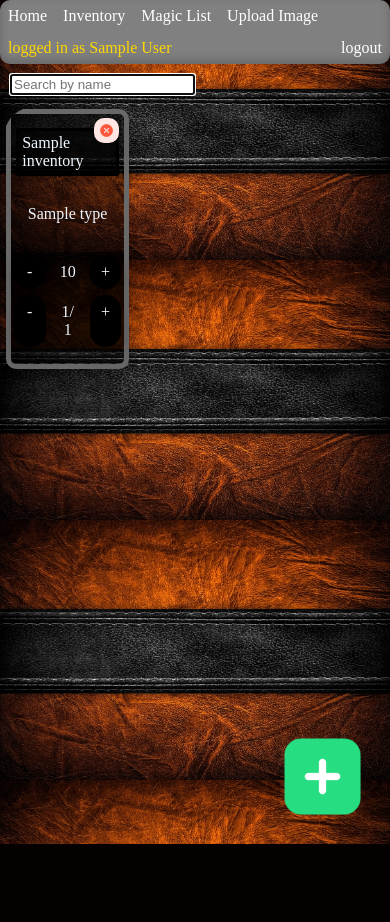
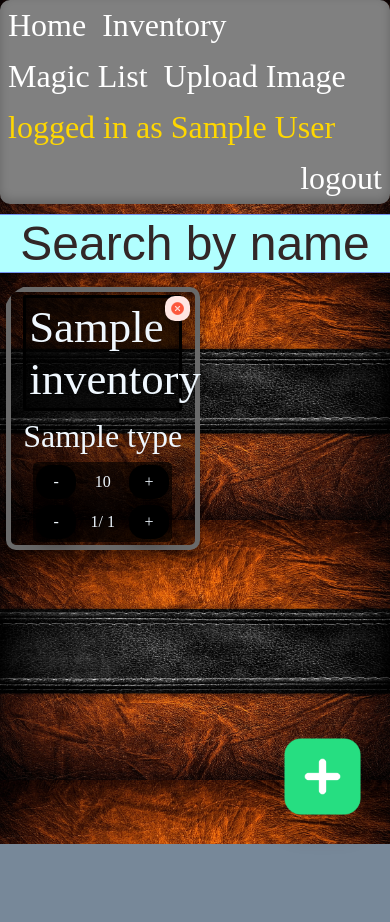
Before and after one commit to jakubovnik/KDnD-panel, a PHP site: page /inventory.php in a window 390 px wide; the page is wider, and only the part inside the window is pictured. Before the commit the page ends 844 px from the top of that part, so only its background shows below. Run offline with PHP 8.4, Linux system fonts and the light colour scheme; the visitor is signed in with stand-in values (Sample User, id 1); tables that the repository leaves empty hold one stand-in row (values such as "Sample post").

Commit message:
improved css for phones (but still very wip), added default.js (where message and other script stuff is) and improved some php code

```diff
--- /dev/null
+++ b/www/default.js
@@ -0,0 +1,26 @@
+/* <script src="default.js"></script> */
+
+const message = document.getElementById("message");
+
+var message_timeout = setTimeout(() => {message.style.display = "none";}, 2000);
+function display_message(new_message, type=0, time=2000){
+    clearTimeout(message_timeout);
+    message.style.display = "block";
+    if(type == 0){
+        message.style.color = "green";
+    }else if(type == 1){
+        message.style.color = "red";
+    }
+    message.innerHTML = new_message;
+    message_timeout = setTimeout(() => {message.style.display = "none";}, time);
+}
+function hide_message(){
+    clearTimeout(message_timeout);
+    message.style.display = "none";
+}
+function blurAll(){
+    var tmp = document.createElement("input");
+    document.body.appendChild(tmp);
+    tmp.focus();
+    document.body.removeChild(tmp);
+}
--- a/www/get_inventory.php
+++ b/www/get_inventory.php
@@ -13,52 +13,16 @@ if($_POST['sort'] == "default"){
 $result = $conn->query($sql);
 while($row = $result->fetch_assoc()){
     echo "<div class='item-box' id='item-box-".$row['id']."' onclick='reveal_details(".$row['id'].")' ";
-        // echo "style='background-color: ";
-        // switch ($row['type']) {
-        //     case 'misc':
-        //         echo "rgba(90, 90, 90, 0.45)";
-        //         break;
-        //     case 'weapon':
-        //         echo "rgba(180, 0, 0, 0.45)";
-        //         break;
-        //     case 'shield':
-        //         echo "rgba(0, 120, 180, 0.45)";
-        //         break;
-        //     case 'armor':
-        //         echo "rgba(0, 0, 180, 0.45)";
-        //         break;
-        //     case 'headwear':
-        //         echo "rgba(0, 0, 255, 0.45)";
-        //         break;
-        //     case 'gloves':
-        //         echo "rgba(0, 0, 120, 0.45)";
-        //         break;
-        //     case 'accessory':
-        //         echo "rgba(214, 202, 0, 0.45)";
-        //         break;
-        //     case 'consumable':
-        //         echo "rgba(0, 180, 0, 0.45)";
-        //         break;
-        //     case 'key item':
-        //         echo "rgba(180, 0, 180, 0.45)";
-        //         break;
-        //     case 'bag':
-        //         echo "rgba(180, 100, 0, 0.45)";
-        //         break;
-        //     case 'material':
-        //         echo "rgba(0, 180, 180, 0.45)";
-        //         break;
-        //     default:
-        //         echo "rgba(0, 0, 0, 0)";
-        //         break;
-        // }
     echo ";'>";
         echo '<img src="images/remove.png" alt="rmv button" class="remove-button" id="remove-button-'.$row['id'].'" onclick="remove_item('.$row['id'].')">';
-        echo "<span class='item-name' id='item-name-".$row['id']."'";
+        echo "<span class='item-name";
+            if(strlen($row['name']) > 20){
+                echo " long-name-item-1";
+            }else if(strlen($row['name']) > 14){
+                echo " long-name-item-2";
+            }
+            echo "' id='item-name-".$row['id']."'";
             echo " style='";
-            if(strlen($row['name']) > 14){
-                echo "font-size:medium; ";
-            }
             echo "border-color: ";
             switch ($row['type']) {
                 case 'misc':
--- a/www/header.php
+++ b/www/header.php
@@ -2,6 +2,7 @@
 echo '<!DOCTYPE html>';
 echo '<html lang="en">';
 echo '<head>';
+// echo '<meta name="viewport" content="width=device-width, initial-scale=1, maximum-scale=1">';
 echo '    <link rel="stylesheet" href="style.css">';
 echo '    <link rel="icon" type="image/x-icon" href="images/d20.png">';
 /*
--- a/www/inventory.php
+++ b/www/inventory.php
@@ -29,18 +29,20 @@ require "header.php";
         <img src="images/remove.png" alt="Hide adding menu" id="add-item-hide" onclick="hide_add_item()">
         <img src="images/add.png" alt="confirm adding item" id="add-item-confirm" onclick="add_item()">
     </div>
-    <input type="text" id="item-search-name" onkeyup="updateItemList('name')" placeholder="Search by name">
+    <div id="inventory-search-box">
+        <input type="text" id="item-search-name" onkeyup="updateItemList('name')" placeholder="Search by name">
+    </div>
     <div id="inventory">
     </div>
 </div>
 </body>
 </html>
+<script src="default.js"></script>
 <script>
 function isPositiveNumber(str) { //copied from chatgpt and works through REGEX (and i have no idea how)
     return /^\d+$/.test(str);
 }
 
-const message = document.getElementById("message");
 const inventory = document.getElementById("inventory");
 const add_item_background = document.getElementById("add-item-background");
 const add_item_box = document.getElementById("add-item-box");// Propably not nescesarry
@@ -49,28 +51,6 @@ const add_item_type = document.getElementById("add-item-type");
 const add_item_charge_max = document.getElementById("add-item-charge-max");
 const add_item_description = document.getElementById("add-item-description");
 
-var message_timeout = setTimeout(() => {message.style.display = "none";}, 2000);
-function display_message(new_message, type=0, time=2000){
-    clearTimeout(message_timeout);
-    message.style.display = "block";
-    if(type == 0){
-        message.style.color = "green";
-    }else if(type == 1){
-        message.style.color = "red";
-    }
-    message.innerHTML = new_message;
-    message_timeout = setTimeout(() => {message.style.display = "none";}, time);
-}
-function hide_message(){
-    clearTimeout(message_timeout);
-    message.style.display = "none";
-}
-function blurAll(){
-    var tmp = document.createElement("input");
-    document.body.appendChild(tmp);
-    tmp.focus();
-    document.body.removeChild(tmp);
-}
 
 function refresh_inventory(sort="default"){
     var request = new XMLHttpRequest();
--- a/www/navbar.php
+++ b/www/navbar.php
@@ -7,7 +7,7 @@ if($_SESSION['role'] == 1){
     echo '<a href="upload-image.php">Upload Image</a>';
 }
 echo '<span>logged in as ';
-echo $_SESSION['cname'];
+    echo $_SESSION['cname'];
 echo '</span>';
 echo '<a href="logout.php">logout</a>';
 echo '</div>';
--- a/www/style.css
+++ b/www/style.css
@@ -362,21 +372,30 @@ tr:first-child *{
     border-width: 5px;
     border-color: dimgray;
     border-radius: 10px;
-    height: 250px;
-    box-shadow: 0 4px 8px rgba(0, 0, 0, 0.1),
-                0 12px 24px rgba(0, 0, 0, 0.2);
+    height: 18rem;
+    box-shadow: 0 4px 8px rgba(0, 0, 0, 0.2),
+                0 12px 24px rgba(0, 0, 0, 0.3);
 }
 .item-box *{
     color: aliceblue;
 }
 .item-name{
-    font-size: x-large;
+    font-size: 2rem;
     border-style: solid;
     border-radius: 2px;
     border-width: 3px;
     padding: 3px;
     background-color: rgba(0, 0, 0, 0.65);
     max-width: 80%;
+}
+.long-name-item-1{
+    font-size: 1rem;
+}
+.long-name-item-2{
+    font-size: 1.4rem;
+}
+.item-type{
+    font-size: 1.3rem;
 }
 .item-description{
     display: none;
@@ -402,8 +421,32 @@ tr:first-child *{
     padding: 8px;
     margin: 3px;
 }
+#inventory-search-box{
+    display: flex;
+    justify-content: center;
+    align-items: center;
+    /* width: 100vw; */
+}
 #item-search-name{
+    /* margin: 10px auto 10px auto; */
     margin: 10px;
+    width: 15rem;
+    height: 2rem;
+    border: 1px solid #ccc;
+    background-color: rgba(167, 214, 255, 0.744);
+    border-radius: 4px;
+    color: black;
+    transition: border-color 0.3s, background-color 0.3s;
+    text-align: center;
+    font-size: 1rem;
+}
+#item-search-name::placeholder{
+    color:rgb(50, 39, 39);
+}
+#item-search-name:focus{
+    outline: none;
+    border-color: #4242e294;
+    background-color: rgb(177, 255, 255);
 }
 #add-item-background{
     position: fixed;
@@ -520,12 +563,12 @@ tr:first-child *{
                 0 12px 24px rgba(0, 0, 0, 0.2);
 }
 @media only screen and (max-width: 1000px) {
-/* default stuff */
+/* default stuff ------------------------------------------------------------------------------------ default stuff */
 #navbar *{
     padding: 7px 8px;
-    font-size: medium;
+    font-size: 2rem;
 }
-/* Login stuff */
+/* Login stuff ------------------------------------------------------------------------------------ Login stuff */
 #login-body{
     background-image: url("images/world-map.png");
     background-size: cover;
@@ -544,17 +587,72 @@ tr:first-child *{
 #login-form{
     display: flex;
     align-items: center;
-    justify-items: center;
+    justify-content: center;
     flex-direction: column;
     height: 45vh;
 }
 #login-form *{
     margin: auto;
     font-size: 3rem;
+    /* max-width: 90%; */
 }
-/* Inventory stuff */
+/* Inventory stuff ------------------------------------------------------------------------------------ Inventory stuff */
 #inventory{
+    grid-template-columns: repeat(2, 1fr);
+}
+#item-search-name{
+    margin: 10px;
+    width: initial;
+    height: initial;
+    border: 1px solid #ccc;
+    font-size: 3rem;
+}
+.item-box{
+    height: 30vh;
+}
+.item-name{
+    font-size: 5rem;
+    border-style: solid;
+    border-radius: 2px;
+    border-width: 3px;
+    padding: 3px;
+    background-color: rgba(0, 0, 0, 0.65);
+    max-width: 80%;
+}
+.long-name-item-1{
+    font-size: 2rem;
+}
+.long-name-item-2{
+    font-size: 2.8rem;
+}
+.item-type{
+    font-size: 2rem;
+}
+/* .item-description{
+    display: none;
+    position: fixed;
+    bottom: 0;
+    left: 0;
+    width: 100%;
+    background-color: white;
+    color: crimson;
+    padding: 20px;
+    text-align: center;
+    z-index: 1000;
+} */
+.item-numbers{
+    display: grid;
+    width: auto;
     grid-template-columns: repeat(3, 1fr);
+    border-radius: 5px;
+    background-color: rgba(0, 0, 0, 0.6);
 }
-
+.item-numbers div{
+    text-align: center;
+    padding: 8px;
+    margin: 3px;
 }
+#item-search-name{
+    margin: 10px;
+}
+}
```
Also changed, not shown: other parts of www/style.css (+26 -16 lines), www/login.php (+1 -13 lines), www/magic-list.php (+1 -24 lines).
